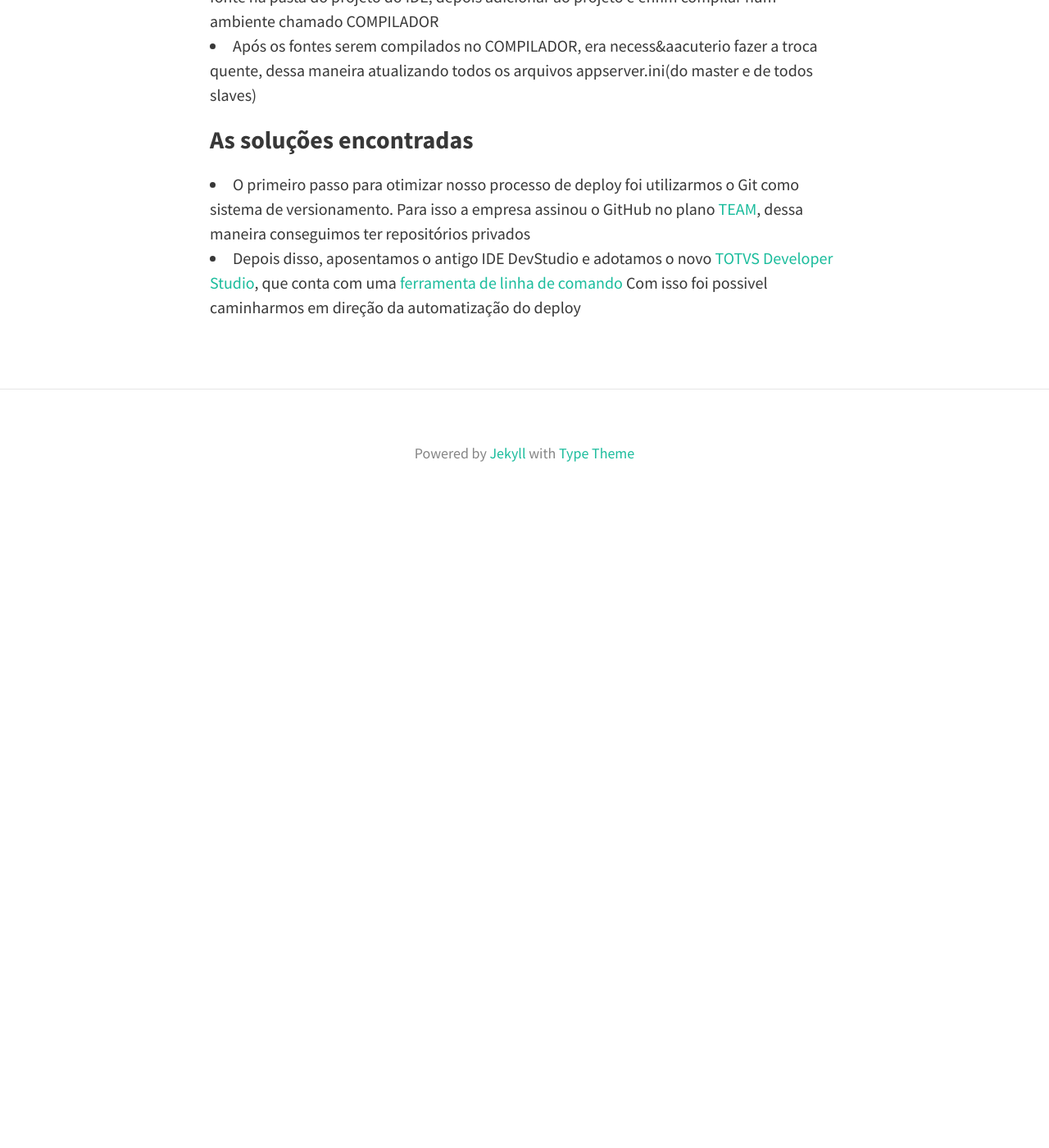
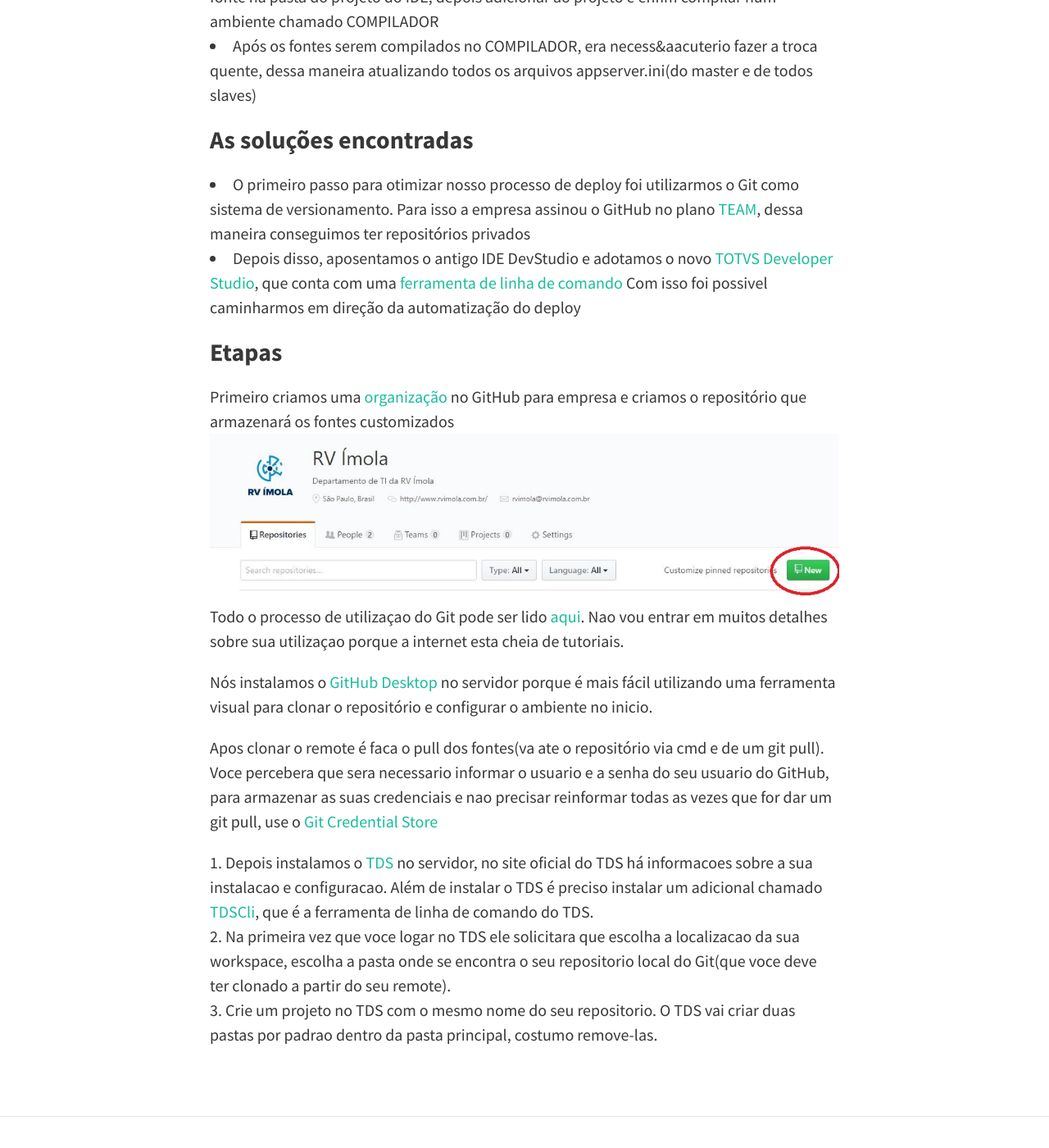
Before and after one commit to philipepompeu/philipepompeu.github.io, a Jekyll site: the page built from _posts/2017-06-06-automatizando-o-ambiente-de-compilacao-protheus.md, in a window 1280 px wide and 1400 px high, scrolled down 785 px. Shown: the whole window at 82% size. Built offline with Jekyll 4.4.1, drawn with Linux system fonts in a browser that asks for light colours; nearby versions of some CDN libraries; before the commit the page ends 1415 px from its top, so only the background shows below that.

Commit message:
Adicoes aos post inicial

```diff
--- a/_posts/2017-06-06-automatizando-o-ambiente-de-compilacao-protheus.md
+++ b/_posts/2017-06-06-automatizando-o-ambiente-de-compilacao-protheus.md
@@ -13,3 +13,16 @@ As customizacoes do Protheus s&atilde;o escritas em [Advpl](http://tdn.totvs.com
 * O primeiro passo para otimizar nosso processo de deploy foi utilizarmos o Git como sistema de versionamento. Para isso a empresa assinou o GitHub no plano [TEAM](https://github.com/pricing), dessa maneira conseguimos ter reposit&oacute;rios privados
 * Depois disso, aposentamos o antigo IDE DevStudio e adotamos o novo [TOTVS Developer Studio](http://ds.totvs.com/), que conta com uma [ferramenta de linha de comando](http://tdn.totvs.com/x/ysoGDg)
 Com isso foi possivel caminharmos em dire&ccedil;&atilde;o da automatiza&ccedil;&atilde;o do deploy
+### Etapas
+Primeiro criamos uma [organiza&ccedil;&atilde;o](https://github.com/rvimola) no GitHub para empresa e criamos o reposit&oacute;rio que armazenar&aacute; os fontes customizados
+![Criando um repositorio](/img/01/novo_repositorio.JPG)
+Todo o processo de utiliza&ccedil;ao do Git pode ser lido [aqui](https://git-scm.com/book/pt-br/v1/Primeiros-passos). Nao vou entrar em muitos detalhes sobre sua utiliza&ccedil;ao porque a internet esta cheia de tutoriais.
+
+N&oacute;s instalamos o [GitHub Desktop](https://desktop.github.com/) no servidor porque &eacute; mais f&aacute;cil utilizando uma ferramenta visual para clonar o reposit&oacute;rio e configurar o ambiente no inicio.
+
+Apos clonar o remote &eacute; faca o pull dos fontes(va ate o reposit&oacute;rio via cmd e de um git pull).
+Voce percebera que sera necessario informar o usuario e a senha do seu usuario do GitHub, para armazenar as suas credenciais e nao precisar reinformar todas as vezes que for dar um git pull, use o [Git Credential Store](https://www.kernel.org/pub/software/scm/git/docs/git-credential-store.html)
+2. Depois instalamos o [TDS](http://ds.totvs.com/) no servidor, no site oficial do TDS h&aacute; informacoes sobre a sua instalacao e configuracao.
+Al&eacute;m de instalar o TDS &eacute; preciso instalar um adicional chamado [TDSCli](http://tdn.totvs.com/x/ysoGDg), que &eacute; a ferramenta de linha de comando do TDS.
+3. Na primeira vez que voce logar no TDS ele solicitara que escolha a localizacao da sua workspace, escolha a pasta onde se encontra o seu repositorio local do Git(que voce deve ter clonado a partir do seu remote).
+4. Crie um projeto no TDS com o mesmo nome do seu repositorio. O TDS vai criar duas pastas por padrao dentro da pasta principal, costumo remove-las.
```
Also changed, not shown: img/01/novo_repositorio.JPG (added).
